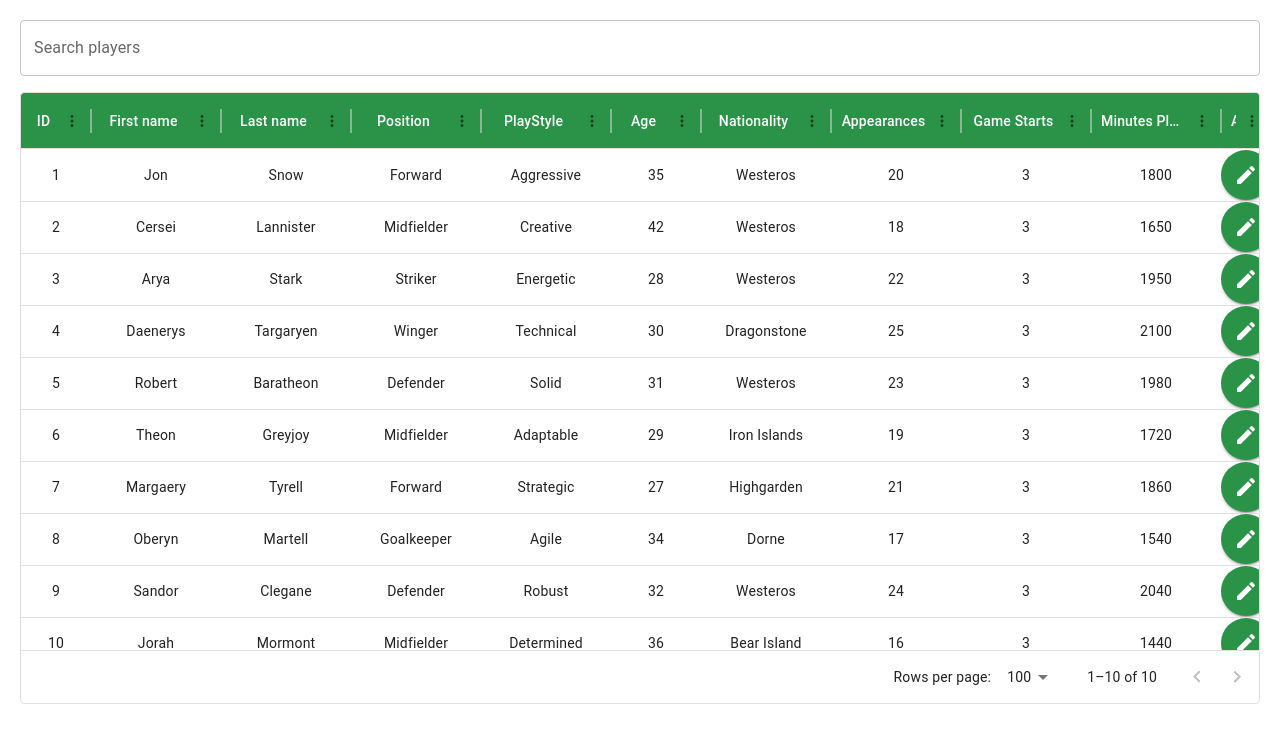
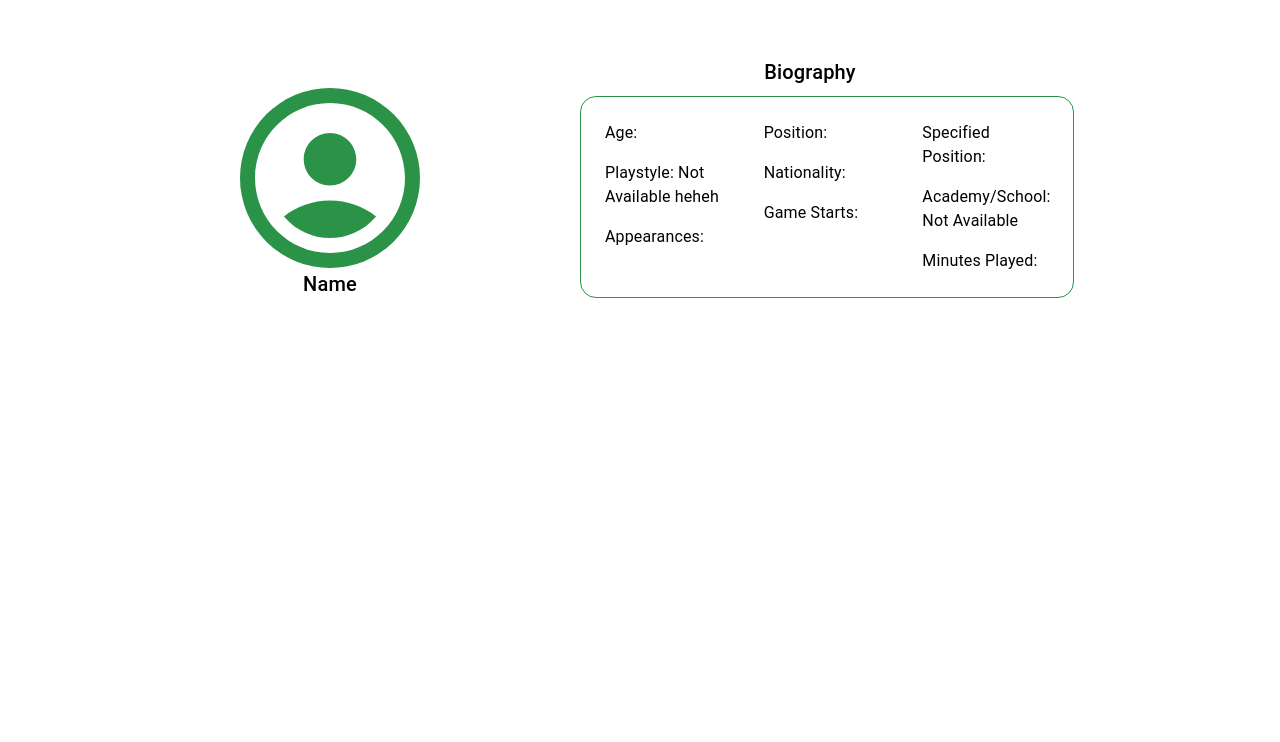
Before and after one commit to asayenju/soccerLink, a React (Create React App) app in the folder frontend/: page / in a window 1280 px wide. Shown: the top 742 px of the page. Built offline with nearby package versions, Linux system fonts and the light colour scheme.

Commit message:
Icon and Biography made

```diff
--- a/frontend/package.json
+++ b/frontend/package.json
@@ -8,6 +8,7 @@
     "@fontsource/roboto": "^5.0.13",
     "@mui/icons-material": "^5.16.0",
     "@mui/material": "^5.16.0",
+    "@mui/styles": "^5.16.0",
     "@mui/x-data-grid": "^7.9.0",
     "@testing-library/jest-dom": "^5.17.0",
     "@testing-library/react": "^13.4.0",
--- a/frontend/src/App.js
+++ b/frontend/src/App.js
@@ -1,7 +1,7 @@
 import './App.css';
-import DataTable from './components/SearchPlayer';
+import PlayerProfile from './components/PlayerProfile';
 function App() {
-  return <DataTable />;
+  return <PlayerProfile />;
 }
 
 export default App;
--- /dev/null
+++ b/frontend/src/components/PlayerProfile.js
@@ -0,0 +1,54 @@
+import * as React from 'react';
+import { Box, Avatar, Typography, Grid } from '@mui/material';
+import AccountCircleIcon from '@mui/icons-material/AccountCircle';
+
+const PlayerProfile = ({ name, age, position, specifiedPosition, playstyle, nationality, academy, photoUrl, Appearances, gamestarts, minutesplayed }) => {
+  return (
+    <Box sx={{ maxWidth: 800, margin: 'auto', marginTop: 7, display: 'flex', flexDirection: 'row', justifyContent: 'space-between' }}>
+      {/* Avatar Section */}
+      <Box sx={{ display: 'flex', flexDirection: 'column', marginBottom: 2, marginRight: 20}}>
+        <Avatar sx={{ width: 180, height: 180, backgroundColor: '#2b9348', marginTop: 4 }}>
+          {photoUrl ? (
+            <img src={photoUrl} alt={`${name}'s photo`} style={{ width: '100%', height: '100%', borderRadius: '50%' }} />
+          ) : (
+            <AccountCircleIcon sx={{ fontSize: 180 }} />
+          )}
+        </Avatar>
+        <Typography variant="h6" sx={{ marginBottom: 1, textAlign: 'center' }}>{name ? name : "Name"}</Typography>
+      </Box>
+
+      {/* Biography Section */}
+      <Grid>
+        <Typography variant="h6" sx={{ marginBottom: 1, textAlign: 'center' }}>Biography</Typography>
+        <Box component="section" sx={{ p: 2, border: '1px solid #2b9348', marginBottom: 2, borderRadius: 4, width: '100%' }}>
+          <Grid container spacing={4} sx={{ padding: 1 }}>
+            {/* First Column: Age, Playstyle, Appearances */}
+            <Grid item xs={12} sm={4}>
+              <Typography variant="body1">Age: {age}</Typography>
+              <Typography variant="body1" sx={{ marginTop: 2 }}>Playstyle: {playstyle ? playstyle: "Not Available heheh"}</Typography>
+              <Typography variant="body1" sx={{ marginTop: 2 }}>Appearances: {Appearances}</Typography>
+            </Grid>
+
+            {/* Second Column: Position, Nationality, Game Starts */}
+            <Grid item xs={12} sm={4}>
+              <Typography variant="body1">Position: {position}</Typography>
+              <Typography variant="body1" sx={{ marginTop: 2 }}>Nationality: {nationality}</Typography>
+              <Typography variant="body1" sx={{ marginTop: 2 }}>Game Starts: {gamestarts}</Typography>
+            </Grid>
+
+            {/* Third Column: Specified Position, Academy/School, Minutes Played */}
+            <Grid item xs={12} sm={4}>
+              <Typography variant="body1">Specified Position: {specifiedPosition}</Typography>
+              <Box sx={{ display: 'flex', marginTop: 2 }}>
+                <Typography variant="body1">Academy/School: {academy ? academy : 'Not Available'}</Typography>
+              </Box>
+              <Typography variant="body1" sx={{ marginTop: 2 }}>Minutes Played: {minutesplayed}</Typography>
+            </Grid>
+          </Grid>
+        </Box>
+      </Grid>
+    </Box>
+  );
+};
+
+export default PlayerProfile;
```
Also changed, not shown: 1 other file (tests, documents, lock files or other folders).
